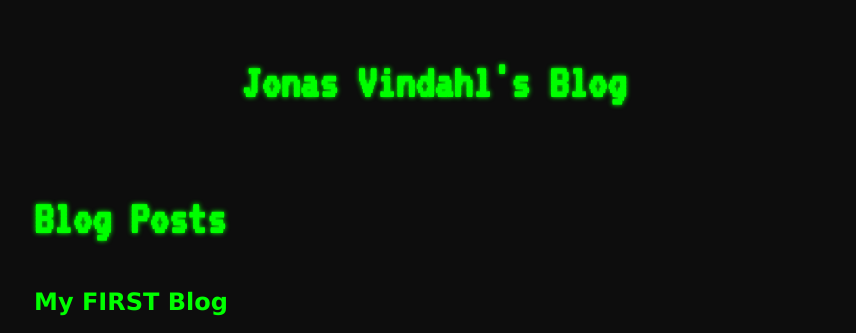
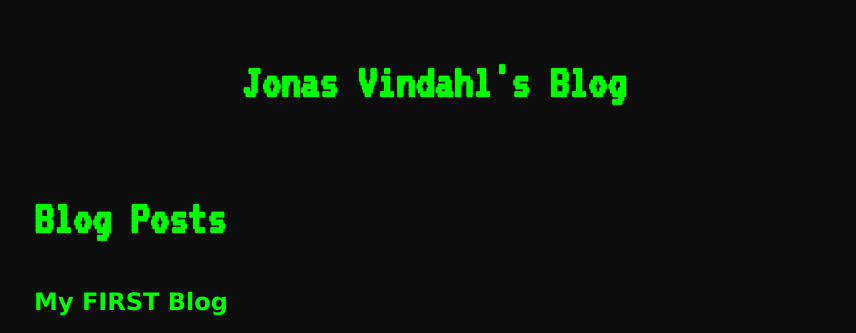
Before and after one commit to JonasVindahl/JonasvindahlWebsite, a Jekyll site: the page built from blogpost.html, in a window 1280 px wide. Shown: the top 333 px of the page, without its empty margins (206-1062 px from the left). Built offline with Jekyll 4.4.1, drawn with Linux system fonts in a browser that asks for light colours.

Commit message:
Update styles.css

```diff
--- a/assets/css/styles.css
+++ b/assets/css/styles.css
@@ -33,7 +33,7 @@ h1 {
     font-family: 'VT323', monospace; /* Keep the monospaced font for headings */
     font-size: 48px; /* Larger font size for main headings */
     color: #00ff00; /* Neon green text */
-    text-shadow: 0 0 5px #00ff00; /* Subtle neon glow for headings */
+    text-shadow: 0 0 1px #00ff00; /* Subtle neon glow for headings */
     margin: 15px 0;
 }
 
@@ -41,7 +41,7 @@ h2 {
     font-family: 'VT323', monospace;
     font-size: 36px; /* Increase size for secondary headings */
     color: #00ff00;
-    text-shadow: 0 0 5px #00ff00;
+    text-shadow: 0 0 1px #00ff00;
     margin: 10px 0;
 }
 
@@ -49,7 +49,7 @@ h3 {
     font-family: 'VT323', monospace;
     font-size: 30px; /* Increase size for tertiary headings */
     color: #00ff00;
-    text-shadow: 0 0 5px #00ff00;
+    text-shadow: 0 0 1px #00ff00;
     margin: 5px 0;
 }
 
@@ -57,7 +57,7 @@ h4, h5, h6 {
     font-family: 'VT323', monospace;
     font-size: 24px; /* Adjust smaller headers accordingly */
     color: #00ff00;
-    text-shadow: 0 0 5px #00ff00;
+    text-shadow: 0 0 1px #00ff00;
     margin: 5px 0;
 }
 
```
